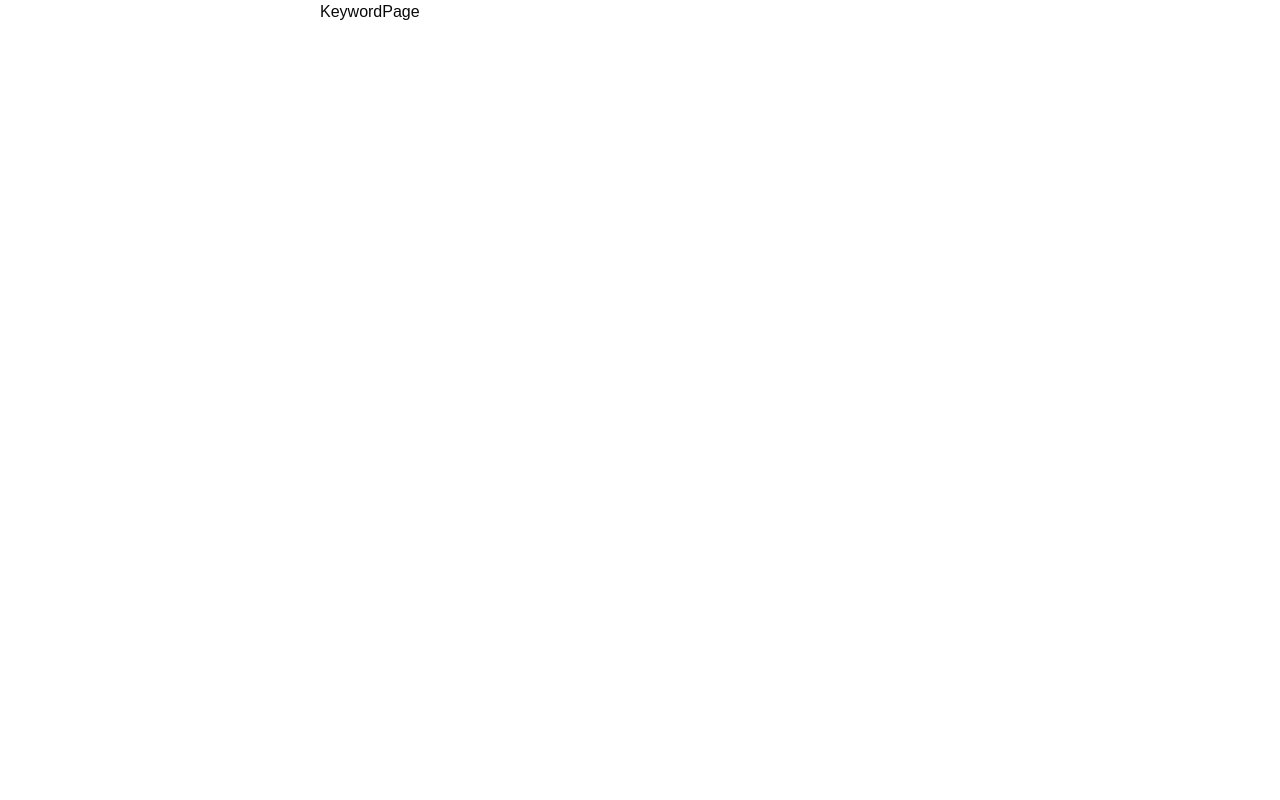
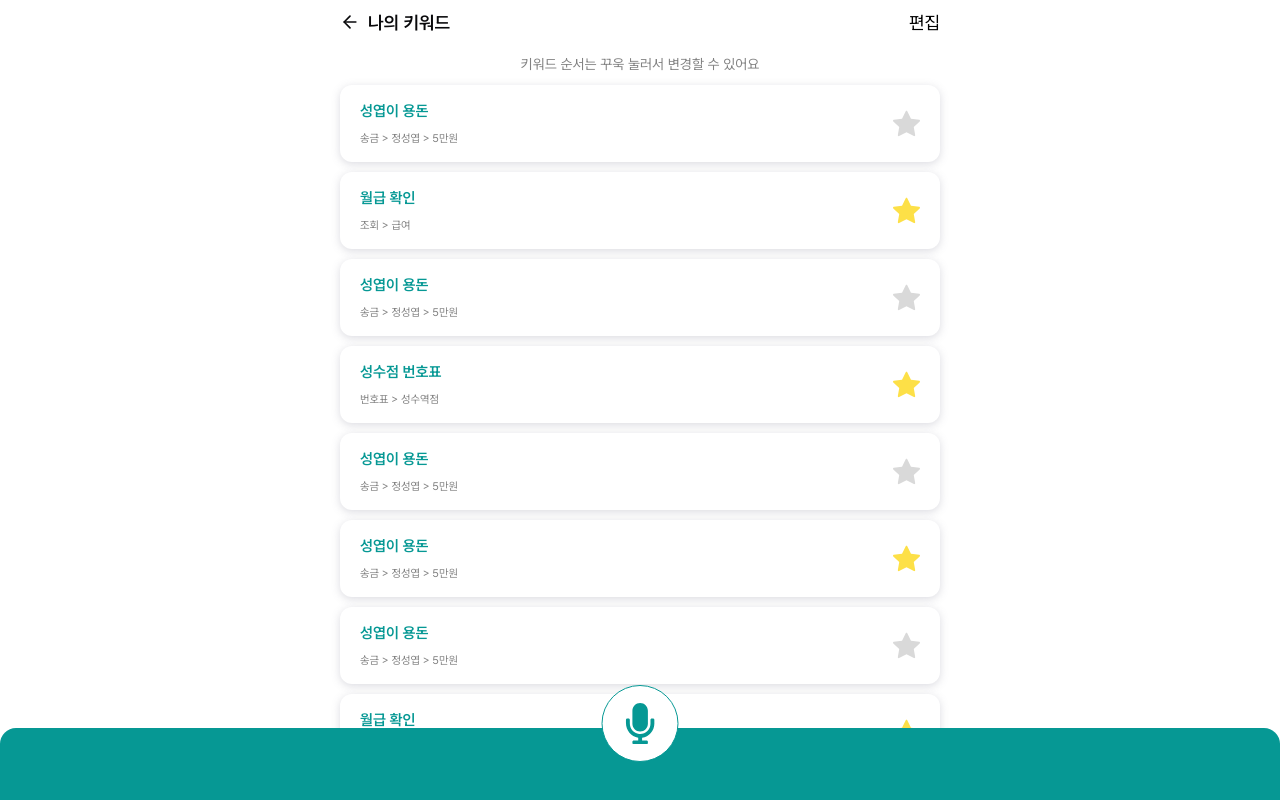
Before and after one commit to KeywordHanaro/KeywordHanaro_FE, a Next.js app: page /keyword in a window 1280 px wide. Built offline with nearby package versions, Linux system fonts and the light colour scheme.

Commit message:
[feat] 키워드 홈 생성 - 미완성

```diff
--- /dev/null
+++ b/app/(routes)/keyword/edit/page.tsx
@@ -0,0 +1,5 @@
+const KeywordEditPage = () => {
+  return <div>page</div>;
+};
+
+export default KeywordEditPage;
--- a/app/(routes)/keyword/layout.tsx
+++ /dev/null
@@ -1,5 +0,0 @@
-import { PropsWithChildren } from 'react';
-
-export default function KeywordLayout({ children }: PropsWithChildren) {
-  return <div>{children}</div>;
-}
--- a/app/(routes)/keyword/page.tsx
+++ b/app/(routes)/keyword/page.tsx
@@ -1,3 +1,32 @@
+'use client';
+
+import Header from '@/components/atoms/Header';
+import { MicRef } from '@/components/atoms/Mic';
+import Keyword from '@/components/molecules/Keyword';
+import { keywordList } from '@/data/keyword';
+
+// import { redirect } from 'next/navigation';
+// import { useRouter } from 'next/router';
+
 export default function KeywordPage() {
-  return <div>KeywordPage</div>;
+  // const router = useRouter();
+  return (
+    <div className='flex flex-col h-full'>
+      <Header
+        text='나의 키워드'
+        actionLabel='편집'
+        // onBack={() => redirect(-1)}
+        // onAction={onEdit}
+      ></Header>
+      <div className='flex flex-col flex-grow  overflow-y-scroll pt-[10px] px-5 pb-24 gap-2.5'>
+        <span className='text-center text-subGray text-[14px]'>
+          키워드 순서는 꾸욱 눌러서 변경할 수 있어요
+        </span>
+        {keywordList.map((each) => (
+          <Keyword key={each.id} data={each}></Keyword>
+        ))}
+      </div>
+      <MicRef></MicRef>
+    </div>
+  );
 }
--- a/app/layout.tsx
+++ b/app/layout.tsx
@@ -22,7 +22,7 @@ export default function RootLayout({
 }>) {
   return (
     <html>
-      <body className={`${pretendard.variable} antialiased`}>
+      <body className={`font-pretendard ${pretendard.variable} antialiased`}>
         {children}
         <Toaster />
       </body>
--- a/components/atoms/Header.tsx
+++ b/components/atoms/Header.tsx
@@ -1,9 +1,12 @@
+'use client';
+
 import { ArrowLeft } from 'lucide-react';
+import { useRouter } from 'next/navigation';
 
 type HeaderProps = {
   text: string;
   showBackButton?: boolean;
-  onBack?: () => void;
+  // onBack?: () => void;
   showActionButton?: boolean;
   actionLabel?: string;
   onAction?: () => void;
@@ -12,16 +15,17 @@ type HeaderProps = {
 export default function Header({
   text = '',
   showBackButton = true,
-  onBack,
+  // onBack,
   showActionButton = true,
   actionLabel = '완료',
   onAction,
 }: HeaderProps) {
+  const router = useRouter();
   return (
     <div className='flex justify-center items-center bg-white px-[20px] py-[11.5px] max-h-[44px]'>
       {/* 뒤로 가기 버튼 */}
       {showBackButton && (
-        <button className='pr-[8px]' onClick={onBack}>
+        <button className='pr-[8px]' onClick={() => router.back()}>
           <ArrowLeft size={20} />
         </button>
       )}
@@ -33,7 +37,7 @@ export default function Header({
       {showActionButton && (
         <button
           onClick={onAction}
-          className='text-[18px] text-black text-right'
+          className='text-[18px] font-medifum text-black text-right'
         >
           {actionLabel}
         </button>
--- a/data/keyword.ts
+++ b/data/keyword.ts
@@ -126,6 +126,48 @@ export const keywordList: Keyword[] = [
     description: '송금 > 정성엽 > 5만원',
     isFavorite: true,
   },
+  {
+    id: 7,
+    type: 'transfer',
+    title: '성엽이 용돈',
+    description: '송금 > 정성엽 > 5만원',
+    isFavorite: false,
+  },
+  {
+    id: 8,
+    type: 'inquiry',
+    title: '월급 확인',
+    description: '조회 > 급여',
+    isFavorite: true,
+  },
+  {
+    id: 9,
+    type: 'transfer',
+    title: '성엽이 용돈',
+    description: '송금 > 정성엽 > 5만원',
+    isFavorite: false,
+  },
+  {
+    id: 10,
+    type: 'ticket',
+    title: '성수점 번호표',
+    description: '번호표 > 성수역점',
+    isFavorite: true,
+  },
+  {
+    id: 11,
+    type: 'transfer',
+    title: '성엽이 용돈',
+    description: '송금 > 정성엽 > 5만원',
+    isFavorite: false,
+  },
+  {
+    id: 12,
+    type: 'transfer',
+    title: '성엽이 용돈',
+    description: '송금 > 정성엽 > 5만원',
+    isFavorite: true,
+  },
 ];
 
 export const KeywordDetailList: KeywordDetail[] = [
```
